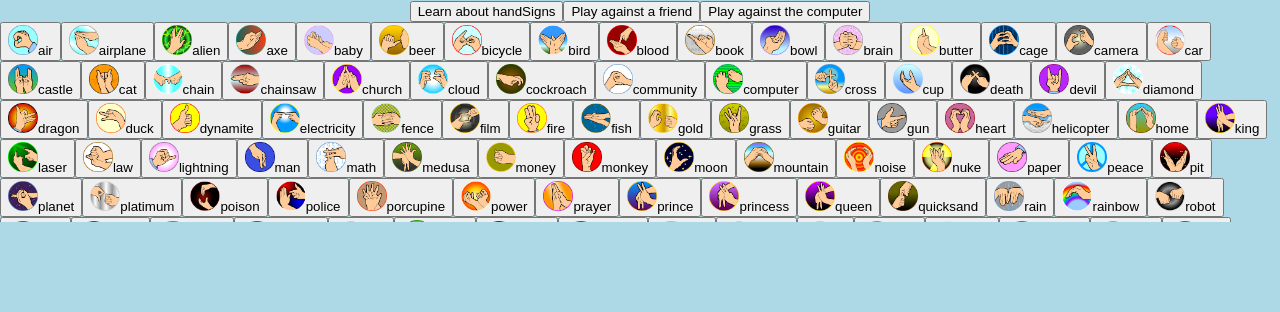
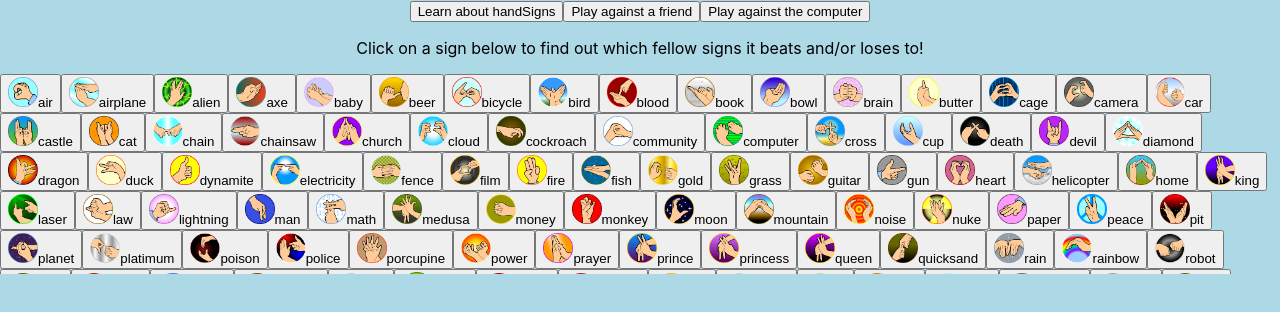
Before and after one commit to austinpc-source/creative-lab-3, a React (Create React App) app in the folder lab3-app/: page / in a window 1280 px wide. Shown: the top 312 px of the page. Built offline with nearby package versions, Linux system fonts and the light colour scheme.

Commit message:
Update App.js

```diff
--- a/lab3-app/src/App.js
+++ b/lab3-app/src/App.js
@@ -27,6 +27,7 @@ class App extends React.Component {
     }
 
   render() {
+
     const outcomes = this.state.results.map((outcome) =>
       <li key={outcome[1]}>{this.state.object} {outcome[0]} {outcome[1]}</li>
     );
@@ -34,6 +35,7 @@ class App extends React.Component {
 
     return(
       <div>
+      <p class="info"> Click on a sign below to find out which fellow signs it beats and/or loses to! </p>
         <div>
           <Menu onClick={this.handleSignSelection} />
         </div>
```
